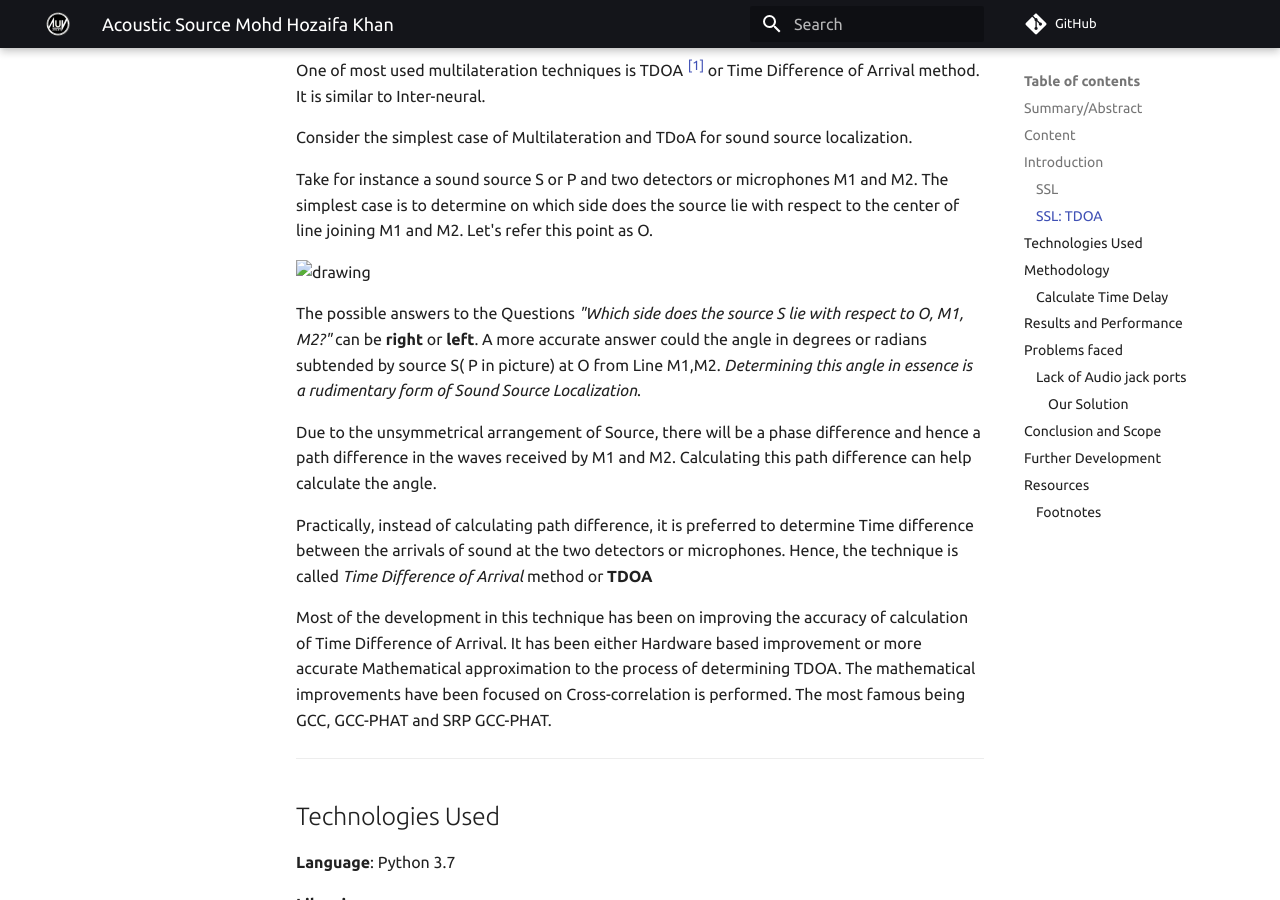
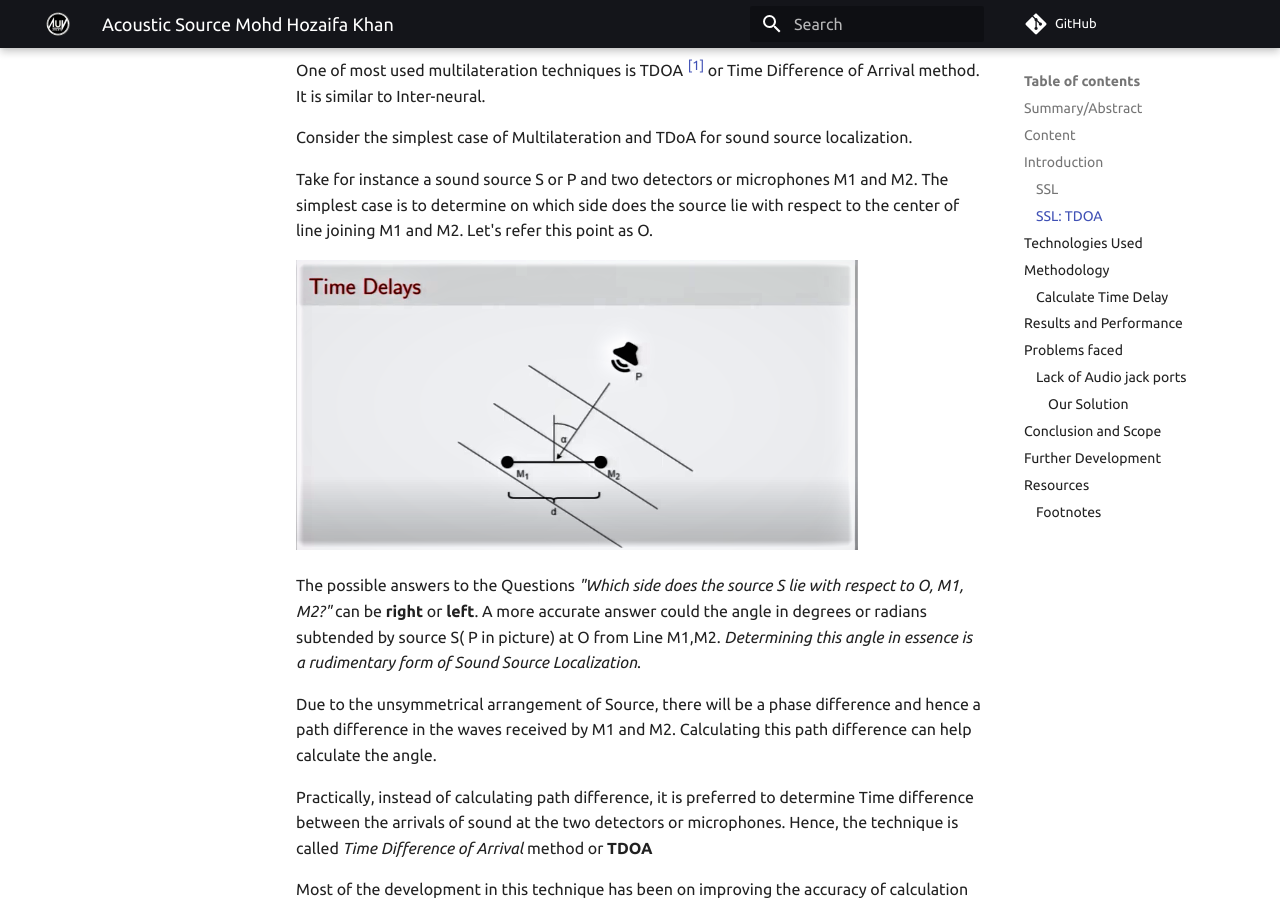
Before and after one commit to auvzhcet/Documentation, an MkDocs documentation site: the page built from docs/computer/student_Reports/Acoustic-Source_Mohd-Hozaifa-Khan.md, in a window 1280 px wide and 900 px high, scrolled down 2292 px. Built offline with MkDocs 1.6.1 and Material for MkDocs 9.7.7, drawn with Linux system fonts in a browser that asks for light colours; comment, search, counter and statistics services are not loaded.

Commit message:
docs: resize images

```diff
--- a/docs/computer/student_Reports/Acoustic-Source_Mohd-Hozaifa-Khan.md
+++ b/docs/computer/student_Reports/Acoustic-Source_Mohd-Hozaifa-Khan.md
@@ -64,7 +64,7 @@ Consider the simplest case of Multilateration and TDoA for sound source localiza
 
 Take for instance a sound source S or P and two detectors or microphones M1 and M2. The simplest case is to determine on which side does the source lie with respect to the center of line joining M1 and M2. Let's refer this point as O.
 
-<img src="./img/basic_setup.png" alt="drawing" width="270"/>
+![basic setup](./img/basic_setup.png)
 
 The possible answers to the Questions _"Which side does the source S lie with respect to O, M1, M2?"_ can be **right** or **left**. A more accurate answer could the angle in degrees or radians subtended by source S( P in picture) at O from Line M1,M2. *Determining this angle in essence is a rudimentary form of Sound Source Localization*.
 
@@ -96,7 +96,7 @@ Most of the development in this technique has been on improving the accuracy of
 + 2 Audio to USB convertors<sup>[[4]](#soundcard)</sup>, which are basically Sound Card Controllers.
 + Laptop
 
-<img src="./img/soundcard.png" width=200>
+<img src="./img/soundcard.png" width=250>
 
 ---
 
@@ -110,7 +110,7 @@ Two different Object Streams created by PyAudio keeps listening to the ports on
 
 Now, we try to calculate time delay between two different audio signals to as to get the Azimuthal angle. The reason to do so is as shown in the formula:
 
-<img src="./img/formula.png" width=400>
+![basic setup](./img/formula.png)
 
 
 This Time Delay, T<sub>d</sub><sup>[[1]](#tdoa)</sup> is calculated using a mathematical operation called Cross-correlation and finding cross-correlation coefficient R<sub>xy</sub><sup>[[3]](#rxy)</sup>.
```
